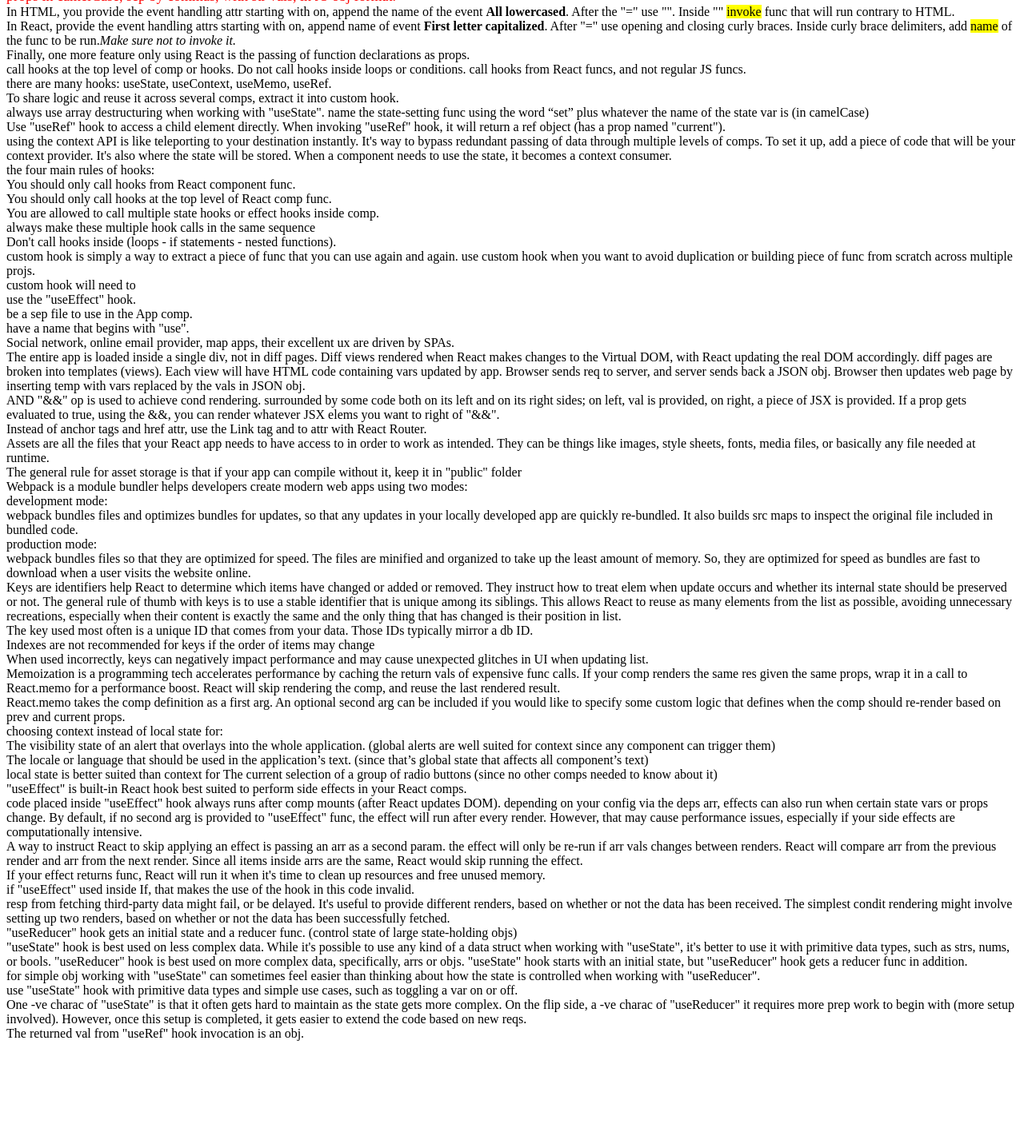
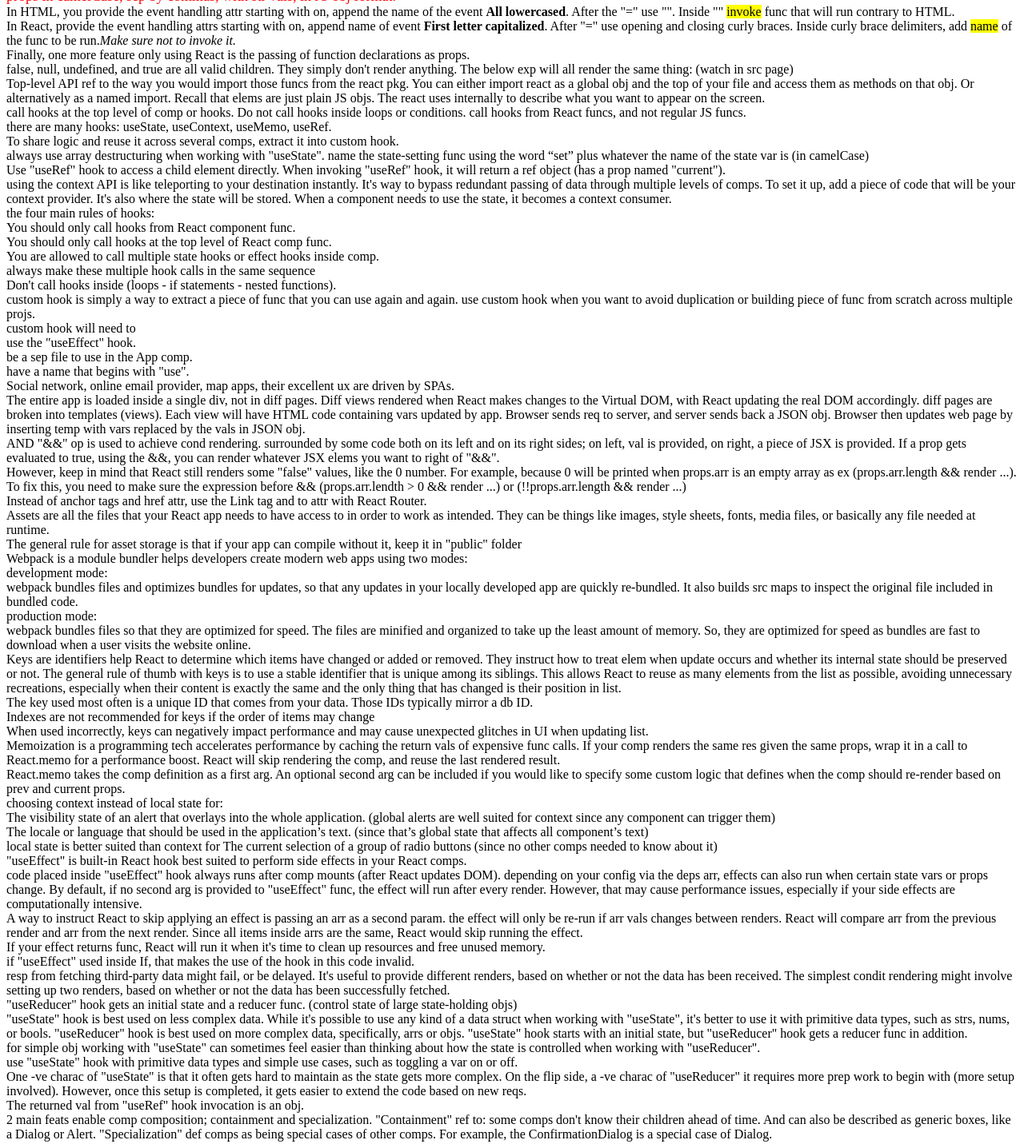
Before and after one commit to 12-12-DO4/learning, a React (Create React App) app in the folder meta_web/front/react/firstapp/: page /notes in a window 1280 px wide. Shown: the part 976-2412 px from the top of the page at 80% size. Before the commit the page ends 2286 px from the top, so only its background shows below. Built offline with nearby package versions, Linux system fonts and the light colour scheme.

Commit message:
imp notes about react jsx in depth

```diff
--- a/meta_web/front/react/firstapp/src/Notes.js
+++ b/meta_web/front/react/firstapp/src/Notes.js
@@ -4,17 +4,17 @@
 Capitalizing component name helps React to distinguish JSX elems from HTML elems
 */
 
-import { useState } from "react";
+import React from "react";
 
 function Notes() {
-  const [cond, setCond] = useState(true);
+  const [cond, setCond] = React.useState(true);
   const someStyles = {
     color: "#eee",
     fontWeight: "bold",
     marginRight: "10px"
   }
   return(
-    <div className="notes">
+    <React.Fragment> {/* <></> */}
       <div>React comp is much like a regular JS func</div>
       <div>For a comp to render something on the page, it needs to return one or more JSX elems</div>
       <div>browser cannot understand JSX syntax</div>
@@ -125,6 +125,18 @@
         <i>Make sure not to invoke it.</i>
         <br />
         Finally, one more feature only using React is the passing of function declarations as props.
+        <br />false, null, undefined, and true are all valid children. They simply don't render anything.
+        The below exp will all render the same thing: (watch in src page)
+        <div />
+        <div></div>
+        <div>{false}</div>
+        <div>{null}</div>
+        <div>{undefined}</div>
+        <div>{true}</div>
+        Top-level API ref to the way you would import those funcs from the react pkg.
+        You can either import react as a global obj and the top of your file and access them as methods on that obj.
+        Or alternatively as a named import. Recall that elems are just plain JS objs.
+        The react uses internally to describe what you want to appear on the screen.
       </div>
       <div className="hooks">
         call hooks at the top level of comp or hooks.
@@ -167,6 +179,10 @@
           AND "&&" op is used to achieve cond rendering. surrounded by some code both on its left and on its right sides;
           on left, val is provided, on right, a piece of JSX is provided. If a prop gets evaluated to true, using the &&,
           you can render whatever JSX elems you want to right of "&&".
+          <br />However, keep in mind that React still renders some "false" values, like the 0 number.
+          For example, because 0 will be printed when props.arr is an empty array as ex (props.arr.length && render ...).
+          To fix this, you need to make sure the expression before && (props.arr.lendth &gt; 0 && render ...) or
+          (!!props.arr.length && render ...)
         </div>
       }
       {/* cond ? <p>cond works successfully</p> : setCond(true) */}
@@ -247,7 +263,14 @@
       <div className="useRef">
         The returned val from "useRef" hook invocation is an obj.
       </div>
-    </div>
+      <div className="composition">
+        2 main feats enable comp composition; containment and specialization.
+        "Containment" ref to: some comps don't know their children ahead of time.
+        And can also be described as generic boxes, like a Dialog or Alert.
+        "Specialization" def comps as being special cases of other comps.
+        For example, the ConfirmationDialog is a special case of Dialog.
+      </div>
+    </React.Fragment>
   )
 };
 
```
